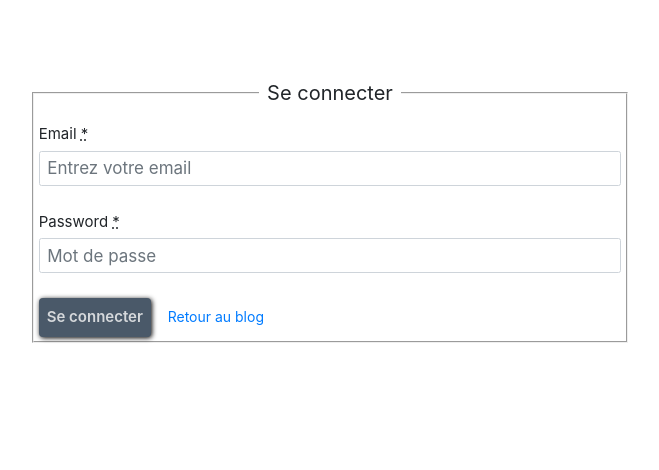
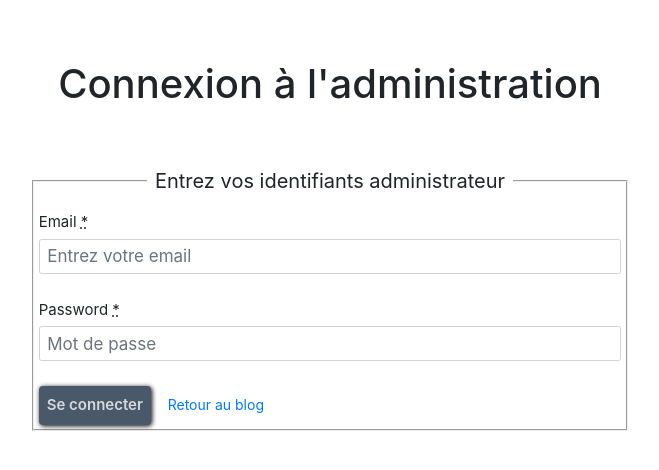
Before and after one commit to MerciMathieu/PHP-blog, a PHP site: page /admin/login in a window 1280 px wide. Shown: the top 470 px of the page, without its empty margins (310-969 px from the left). Run offline with PHP 8.4, Linux system fonts and the light colour scheme; some libraries are stand-ins or nearby versions.

Commit message:
fixed styles + error message in admin login

```diff
--- a/src/Controller/Admin/AdminController.php
+++ b/src/Controller/Admin/AdminController.php
@@ -21,7 +21,6 @@ class AdminController extends AbstractController
     public function login()
     {
         $errors = [];
-        $class = null;
 
         if ($this->isAdmin()) {
             return $this->index();
@@ -36,12 +35,10 @@ class AdminController extends AbstractController
                 if ($user->getIsAdmin()) {
                     $success = true;
                 } else {
-                    $errors['admin'][] = "Vous devez être administrateur pour entrer ici!";
-                    $class = 'bg-danger';
+                    $errors['admin'] = "Vous devez être administrateur pour entrer ici!";
                 }
             } else {
-                $errors['user'][] = 'Le login/mot de passe est erroné';
-                $class = 'bg-danger';
+                $errors['user'] = 'Le login/mot de passe est erroné';
             }
 
             if ($success === true) {
@@ -51,8 +48,7 @@ class AdminController extends AbstractController
         }
 
         return $this->twig->render('admin/login.html.twig', [
-            'errors' => $errors,
-            'class' => $class
+            'errors' => $errors
         ]);
     }
 
--- a/templates/admin/login.html.twig
+++ b/templates/admin/login.html.twig
@@ -14,9 +14,21 @@
 </head>
 <body>
     <section>
+        <h1 class="text-center">Connexion à l'administration</h1>
+
+        {% if errors %}
+            <div class="alert-danger my-5 w-50 mx-auto">
+                <ul>
+                    {% for error in errors %}
+                        <li>{{ error }}</li>
+                    {% endfor %}
+                </ul>
+            </div>
+        {% endif %}
+
         <form method="post" class="m-auto w-50 py-5">
             <fieldset>
-                <legend class="text-center">Se connecter</legend>
+                <legend class="text-center">Entrez vos identifiants administrateur</legend>
                     <div class="form-group">
                         <label for="email">Email <abbr title="required">*</abbr></label>
                         <input type="email" name="email" class="form-control" id="email" placeholder="Entrez votre email" required>
--- a/templates/blog/login.html.twig
+++ b/templates/blog/login.html.twig
@@ -8,7 +8,7 @@
         <h1 class="text-center">Connexion</h1>
 
         {% if errors %}
-            <div class="bg-danger my-5 w-50 mx-auto text-white">
+            <div class="alert-danger my-5 w-50 mx-auto">
                 <ul>
                     {% for error in errors %}
                         <li>{{ error }}</li>
--- a/templates/blog/register.html.twig
+++ b/templates/blog/register.html.twig
@@ -8,7 +8,7 @@
         <h1 class="text-center mb-5">Créer un compte</h1>
 
         {% if errors %}
-            <div class="bg-danger my-5 w-50 mx-auto text-white">
+            <div class="alert-danger my-5 w-50 mx-auto">
                 <ul>
                     {% for error in errors %}
                         <li>{{ error }}</li>
--- a/templates/homepage/homepage.html.twig
+++ b/templates/homepage/homepage.html.twig
@@ -37,7 +37,7 @@
             <h1 class="text-center mb-5">Me contacter</h1>
 
             {% if errors %}
-                <div class="bg-danger my-5 w-50 mx-auto text-white">
+                <div class="alert-danger my-5 w-50 mx-auto">
                     <ul>
                         {% for error in errors %}
                             <li>{{ error }}</li>
```
